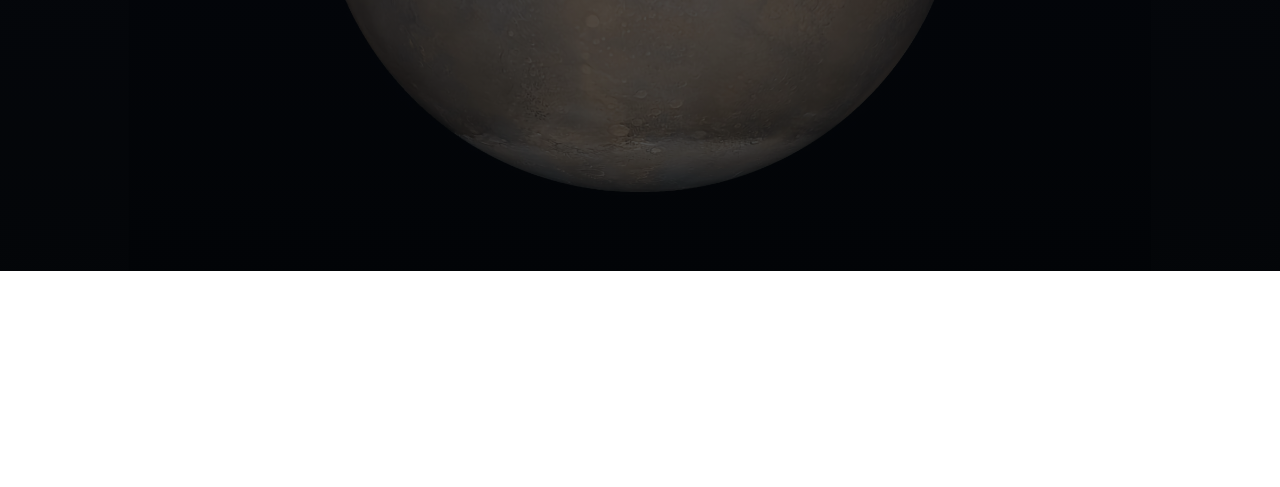
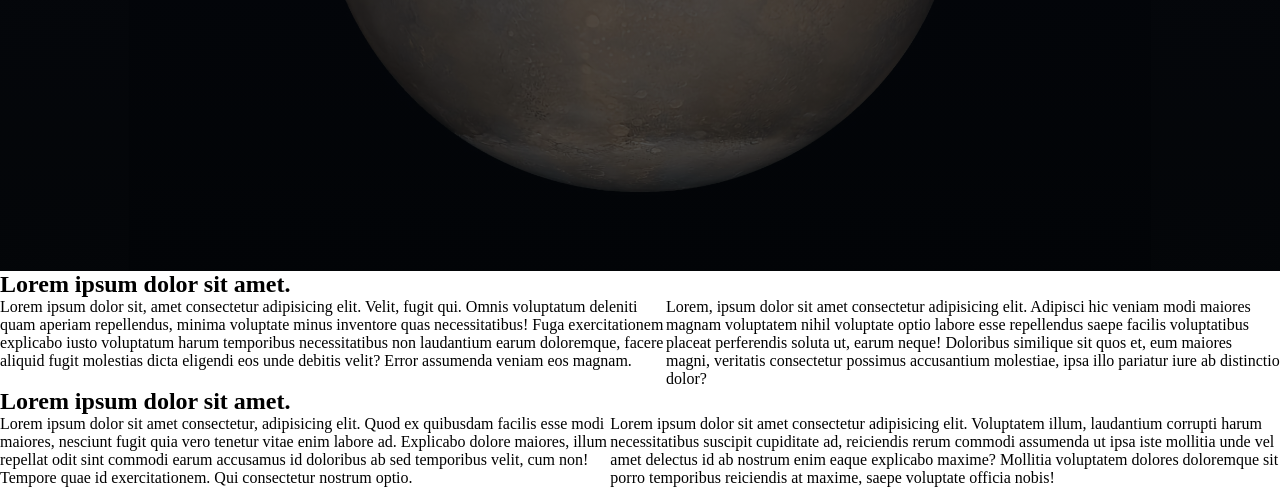
Before and after one commit to bbr022025/Projekt-Venus, a plain HTML site: page index.html in a window 1280 px wide. Shown: the part 529-1016 px from the top of the page. Before the commit the page ends 800 px from the top, so only its background shows below. Drawn offline with Linux system fonts and the light colour scheme.

Commit message:
2 sections + basic flex

```diff
--- a/index.html
+++ b/index.html
@@ -28,5 +28,50 @@
         </div>
       </section>
     </header>
+    <section class="info">
+      <div class="container">
+        <h2>Lorem ipsum dolor sit amet.</h2>
+        <div class="box">
+          <p>
+            Lorem ipsum dolor sit, amet consectetur adipisicing elit. Velit,
+            fugit qui. Omnis voluptatum deleniti quam aperiam repellendus,
+            minima voluptate minus inventore quas necessitatibus! Fuga
+            exercitationem explicabo iusto voluptatum harum temporibus
+            necessitatibus non laudantium earum doloremque, facere aliquid fugit
+            molestias dicta eligendi eos unde debitis velit? Error assumenda
+            veniam eos magnam.
+          </p>
+          <p>
+            Lorem, ipsum dolor sit amet consectetur adipisicing elit. Adipisci
+            hic veniam modi maiores magnam voluptatem nihil voluptate optio
+            labore esse repellendus saepe facilis voluptatibus placeat
+            perferendis soluta ut, earum neque! Doloribus similique sit quos et,
+            eum maiores magni, veritatis consectetur possimus accusantium
+            molestiae, ipsa illo pariatur iure ab distinctio dolor?
+          </p>
+        </div>
+        <section class="mission">
+          <h2>Lorem ipsum dolor sit amet.</h2>
+          <div class="box">
+            <p>
+              Lorem ipsum dolor sit amet consectetur, adipisicing elit. Quod ex
+              quibusdam facilis esse modi maiores, nesciunt fugit quia vero
+              tenetur vitae enim labore ad. Explicabo dolore maiores, illum
+              repellat odit sint commodi earum accusamus id doloribus ab sed
+              temporibus velit, cum non! Tempore quae id exercitationem. Qui
+              consectetur nostrum optio.
+            </p>
+            <p>
+              Lorem ipsum dolor sit amet consectetur adipisicing elit.
+              Voluptatem illum, laudantium corrupti harum necessitatibus
+              suscipit cupiditate ad, reiciendis rerum commodi assumenda ut ipsa
+              iste mollitia unde vel amet delectus id ab nostrum enim eaque
+              explicabo maxime? Mollitia voluptatem dolores doloremque sit porro
+              temporibus reiciendis at maxime, saepe voluptate officia nobis!
+            </p>
+          </div>
+        </section>
+      </div>
+    </section>
   </body>
 </html>
--- a/style.css
+++ b/style.css
@@ -83,3 +83,11 @@ nav {
   background: var(--preset--color--super-nova);
   transition: 1s;
 }
+
+.info {
+  display: flex;
+  flex-direction: column;
+}
+.box {
+  display: flex;
+}
```
